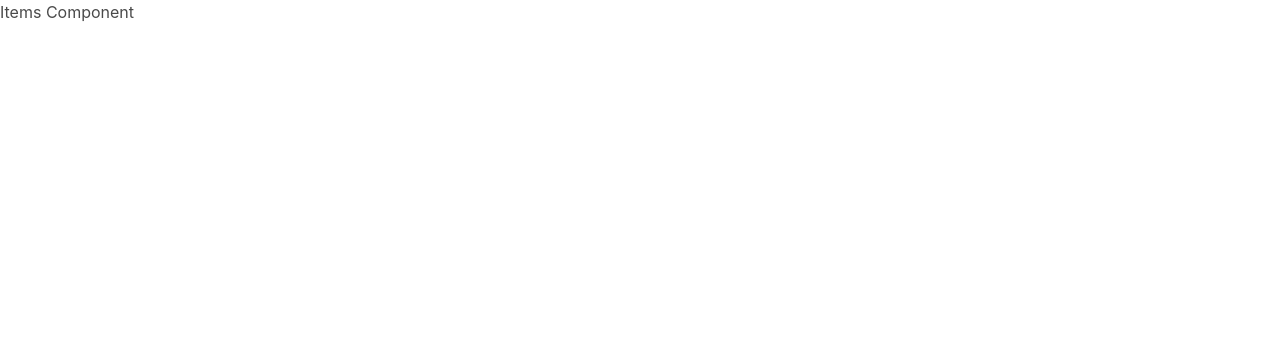
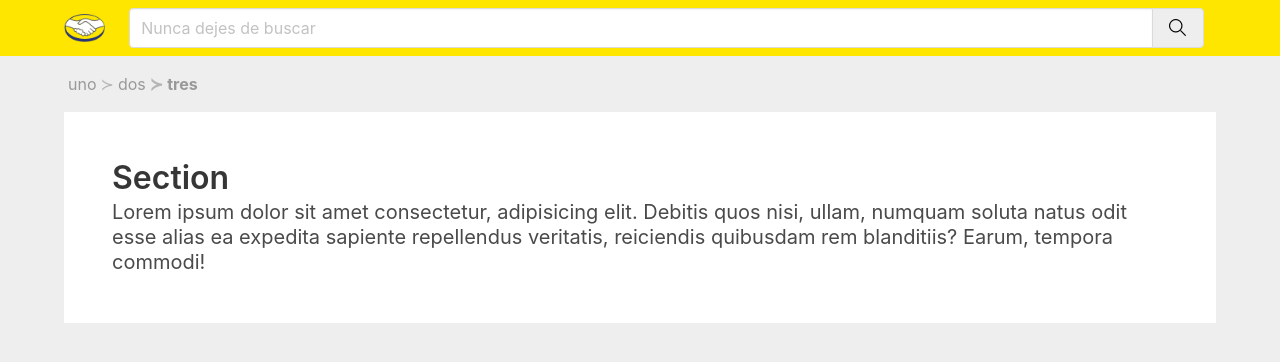
Before and after one commit to ezequiel-echevarria/front-end-test-practico, a React (Create React App) app in the folder client/: page /items in a window 1280 px wide. Shown: the top 362 px of the page. Built offline with nearby package versions, Linux system fonts and the light colour scheme.

Commit message:
Se comenzo con la implementacion del breadcrumb y el items

```diff
--- a/client/src/components/Breadcrumb/Breadcrumb.js
+++ b/client/src/components/Breadcrumb/Breadcrumb.js
@@ -1,15 +1,35 @@
-import React from 'react';
-import PropTypes from 'prop-types';
-import styles from './Breadcrumb.module.sass';
+import React from "react";
+import PropTypes from "prop-types";
+import styles from "./Breadcrumb.module.sass";
 
-const Breadcrumb = () => (
-  <div className={styles.Breadcrumb}>
-    Breadcrumb Component
-  </div>
-);
-
+const Breadcrumb = ({ categories }) => {
+  return (
+    <div className={styles.Breadcrumb}>
+      <nav class="breadcrumb has-succeeds-separator" aria-label="breadcrumbs">
+        <ul>
+          {categories.map((item, index) => {
+            return (
+              <li
+                key={item.toString()}
+                className={
+                  categories.length - 1 === index
+                    ? "is-active has-text-weight-bold"
+                    : ""
+                }
+              >
+                <p className={styles.BreadcrumbItem}>{item}</p>
+              </li>
+            );
+          })}
+        </ul>
+      </nav>
+    </div>
+  );
+};
 Breadcrumb.propTypes = {};
 
-Breadcrumb.defaultProps = {};
+Breadcrumb.defaultProps = {
+  category: [],
+};
 
 export default Breadcrumb;
--- a/client/src/components/Breadcrumb/Breadcrumb.module.sass
+++ b/client/src/components/Breadcrumb/Breadcrumb.module.sass
@@ -1 +1,10 @@
 .Breadcrumb
+    margin: 1em 0;
+
+.BreadcrumbItem
+    color: #999999
+    margin: 0 0.25em;
+
+.BreadcrumbActive
+    color: #333333
+    margin: 0 0.25em;
--- a/client/src/components/CajaBusqueda/CajaBusqueda.js
+++ b/client/src/components/CajaBusqueda/CajaBusqueda.js
@@ -49,6 +49,8 @@ const CajaBusqueda = ({ query, onSubmit }) => {
 
 CajaBusqueda.propTypes = {};
 
-CajaBusqueda.defaultProps = {};
+CajaBusqueda.defaultProps = {
+  onSubmit: () => {},
+};
 
 export default CajaBusqueda;
--- a/client/src/index.js
+++ b/client/src/index.js
@@ -1,6 +1,5 @@
 import React from 'react';
 import ReactDOM from 'react-dom';
-import "../node_modules/bulma/bulma.sass";
 import './index.sass';
 import App from './App';
 import reportWebVitals from './reportWebVitals';
--- a/client/src/index.sass
+++ b/client/src/index.sass
@@ -1 +1,5 @@
 @import "../node_modules/bulma/bulma.sass"
+
+#root
+  background-color: #EEEEEE;
+  height: 100vh;
--- a/client/src/pages/Items/Items.js
+++ b/client/src/pages/Items/Items.js
@@ -1,12 +1,46 @@
-import React from 'react';
-import PropTypes from 'prop-types';
-import styles from './Items.module.sass';
+import React from "react";
+import PropTypes from "prop-types";
+import styles from "./Items.module.sass";
+import { useLocation } from "react-router-dom";
+import Breadcrumb from "../../components/Breadcrumb/Breadcrumb";
+import CajaBusqueda from "../../components/CajaBusqueda/CajaBusqueda";
+import { useHistory } from "react-router-dom";
 
-const Items = () => (
-  <div className={styles.Items}>
-    Items Component
-  </div>
-);
+const Items = () => {
+  const history = useHistory();
+  const onSubmitHandler = (value) => history.push(`items?query=${value}`);
+
+  const { search } = useLocation();
+  const query = new URLSearchParams(search);
+  const queryValue = query.get("query");
+
+  const categories = ["uno", "dos", "tres"];
+
+  return (
+    <>
+      <CajaBusqueda
+        query={queryValue}
+        onSubmit={onSubmitHandler}
+      ></CajaBusqueda>
+      <div className={styles.Items}>
+        <div className="container">
+          <Breadcrumb categories={categories}></Breadcrumb>
+          <section className="section has-background-white">
+            <div className="container">
+              <h1 className="title">Section</h1>
+              <h2 className="subtitle">
+                Lorem ipsum dolor sit amet consectetur, adipisicing elit.
+                Debitis quos nisi, ullam, numquam soluta natus odit esse alias
+                ea expedita sapiente repellendus veritatis, reiciendis quibusdam
+                rem blanditiis? Earum, tempora commodi!
+              </h2>
+            </div>
+          </section>
+        </div>
+      </div>
+    </>
+  );
+};
 
 Items.propTypes = {};
 
```
